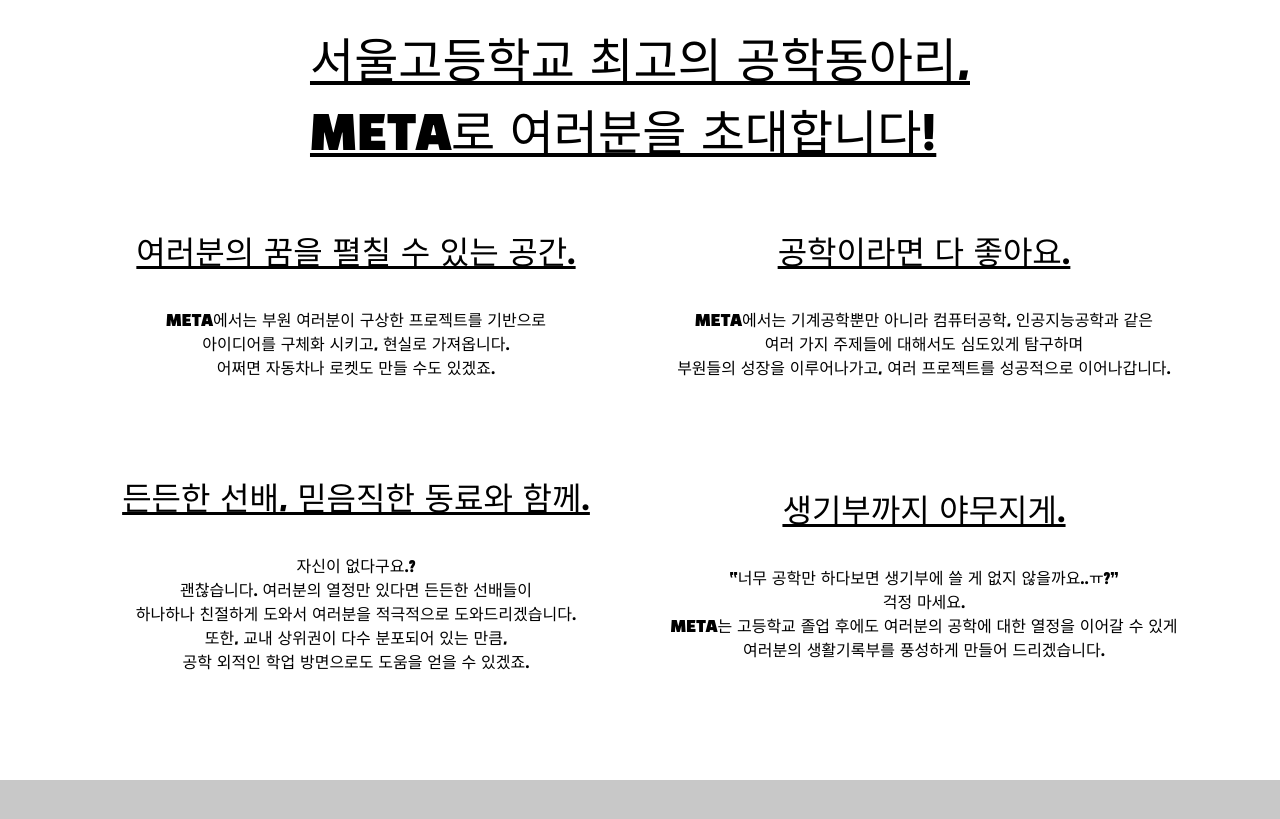
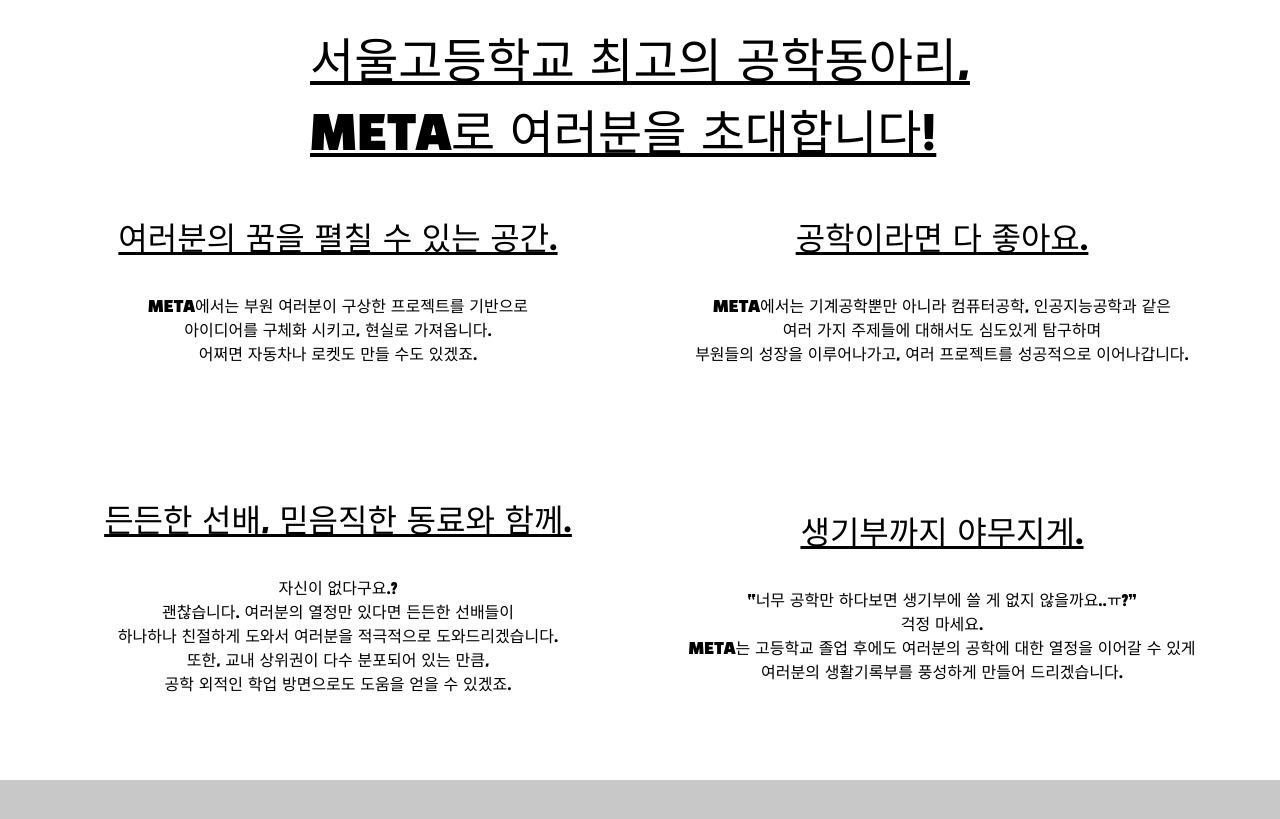
Before and after one commit to SeoulMETA2024/SeoulMETA2024.github.io, a plain HTML site: page index.html in a window 1280 px wide. Shown: the part 820-1639 px from the top of the page. Drawn offline with Linux system fonts and the light colour scheme.

Commit message:
let vh in sec1

```diff
--- a/style/section1.css
+++ b/style/section1.css
@@ -16,18 +16,19 @@
     margin: auto;
     text-align: center;
 
-    font-size: 1.5em;
+    font-size: 1.5vh;
 }
 
 #sec1contentContainer{
     /* 모바일에선 아마 flex로 나열 */
-    margin: 5em;
-    margin-top: -3em;
+    margin: 5vh;
+    margin-top: -10vh;
     display: grid;
     grid-template-columns: 1fr 1fr;
     grid-template-rows: 1fr 1fr;
 
-    grid-column-gap:1em;
+    grid-column-gap:1vh;
+
 
     align-items: center;
     text-align: center;
@@ -35,6 +36,6 @@
 }
 
 .sec1title{
-    font-size: 2em;
+    font-size: 4vh;
     text-decoration: underline;
 }
```
